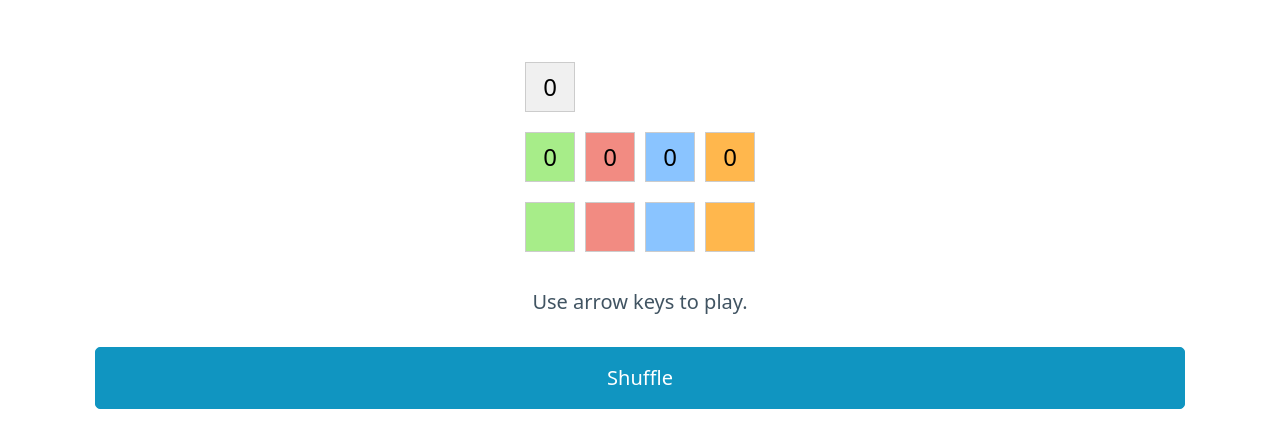
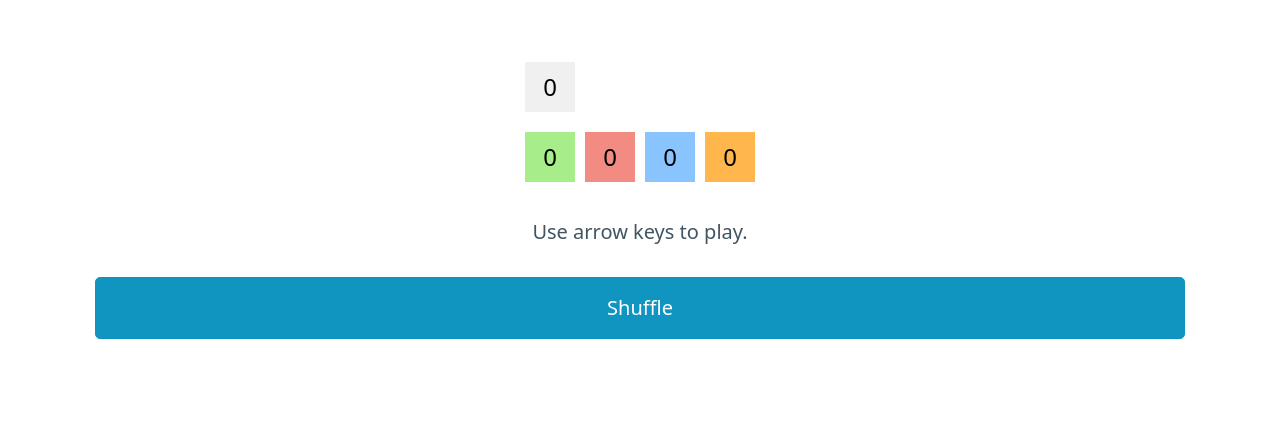
Before and after one commit to errge/sexy, a plain HTML site: page index.html in a window 1280 px wide. Shown: the part 83-530 px from the top of the page. Drawn offline with nearby package versions, Linux system fonts and the light colour scheme.

Commit message:
Use borders instead of template

```diff
--- a/index.html
+++ b/index.html
@@ -28,9 +28,15 @@
       align-items: center;
       font-size: 1.2em;
       color: black;
-      border: 1px solid #ccc;
+      border: 5px solid;
       box-sizing: border-box; /* Include padding and border in the element's total width and height */
     }
+
+    #tile0 { border-color: #f0f0f0; }
+    #tile1 { border-color: #a7ed89; }
+    #tile2 { border-color: #f28b82; }
+    #tile3 { border-color: #8ac4ff; }
+    #tile4 { border-color: #ffb74d; }
 
     .tile.not {
       visibility: hidden;
@@ -51,7 +57,6 @@
     .color-2 { background-color: #f28b82; } /* Light Red */
     .color-3 { background-color: #8ac4ff; } /* Light Blue */
     .color-4 { background-color: #ffb74d; } /* Light Orange */
-    .color-5 { background-color: #e1bee7; } /* Light Purple */
   </style>
 </head>
 <body>
@@ -71,13 +76,6 @@
       <div class="tile" id="tile2"></div>
       <div class="tile" id="tile3"></div>
       <div class="tile" id="tile4"></div>
-    </div>
-
-    <div class="row" id="sample">
-      <div class="tile color-1"></div>
-      <div class="tile color-2"></div>
-      <div class="tile color-3"></div>
-      <div class="tile color-4"></div>
     </div>
 
     <div class="controls">
```
